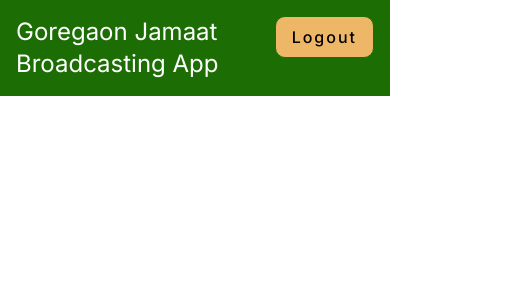
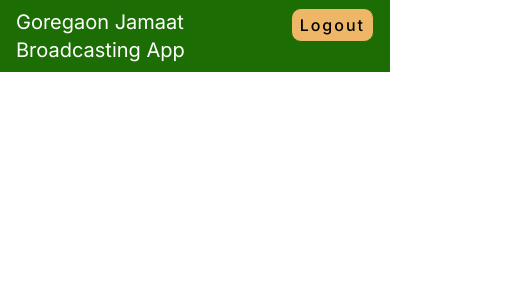
Before and after one commit to devmhmdio/goregaon-broadcasting, a Next.js app: page /screen in a window 390 px wide. Shown: the top 300 px of the page, 515 px wide, since content can reach past the window. Built offline with nearby package versions, Linux system fonts and the light colour scheme; no server answers; the database is empty; sample sign-in values are in the browser's storage.

Commit message:
Responsive mode in screen

```diff
--- a/src/app/screen/page.js
+++ b/src/app/screen/page.js
@@ -77,13 +77,13 @@ export default function Screen() {
 
   return (
     <div className="flex flex-col min-h-screen">
-      <header className="p-4 bg-[#1c6e04] text-white flex justify-between">
-        <h1 className="text-2xl">Goregaon Jamaat Broadcasting App</h1>
+      <header className="px-4 py-2 bg-[#1c6e04] text-white flex justify-between md:px-6 md:py-4 lg:px-8 lg:py-6">
+        <h1 className="text-xl md:text-2xl lg:text-3xl">Goregaon Jamaat Broadcasting App</h1>
         <div className="relative inline-block">
           <div>
             <button
               onClick={handleLogout}
-              className="inline-flex items-center px-4 py-2 bg-[#edb767] text-black"
+              className="inline-flex items-center px-2 py-1 md:px-4 md:py-2 bg-[#edb767] text-black"
             >
               Logout
             </button>
@@ -101,11 +101,13 @@ export default function Screen() {
           )}
         </div>
       </header>
-      <main className="flex-1 p-10 flex justify-center">
-        <div>
+      <main className="p-4 flex justify-center md:p-6 lg:p-10">
+        <div className="w-full md:w-3/4 lg:w-1/2 h-screen flex justify-center">
           <ReactPlayer
             url={youtube}
             controls={true}
+            width='100%'
+            height='55%'
             config={{
               youtube: {
                 playerVars: {
```
